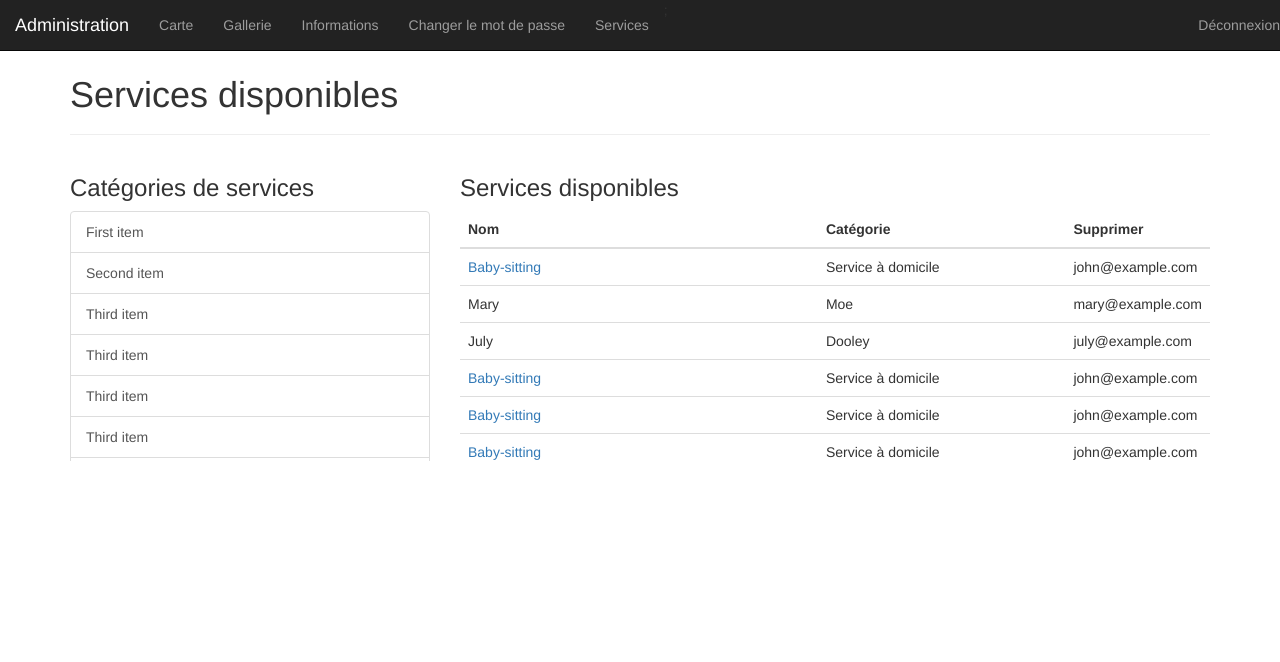
After one commit to Taoukilite/DAR_A_NOCTIS, a PHP site: page /services.php in a window 1280 px wide. The commit adds this page. Shown: the top 662 px of the page. Run offline with PHP 8.4, Linux system fonts and the light colour scheme; the visitor is signed in with stand-in values (Sample User, id 1).

Commit message:
Visuel : Listes services dispo, catégorie, profesionnel dispo

```diff
--- a/708/includes/menubar.php
+++ b/708/includes/menubar.php
@@ -59,6 +59,12 @@ if(!isset($_SESSION["admin"])){
                             </a>
                         </li>
 
+                        <li>
+                            <a href="services.php">
+                                Services
+                            </a>
+                        </li>
+
                     </ul>
 
                     <ul class="nav navbar-nav navbar-right">
--- a/708/index.html
+++ /dev/null
@@ -1 +0,0 @@
-<h1>coucou</h1>
--- a/708/index.php
+++ b/708/index.php
@@ -88,6 +88,7 @@ $telephone = $infos[4]["valeur"];
 
                         <br>
                         <p class="content-text"><?php echo $accueil; ?></p>
+                        <p>toto est arrivé ici</p>
                     </div>
                 </div>
 
--- /dev/null
+++ b/708/services.php
@@ -0,0 +1,111 @@
+<?php
+/**
+ * Created by PhpStorm.
+ * User: stephane
+ * Date: 22/11/16
+ * Time: 20:28
+ */
+    include("includes/menubar.php");
+    include("controller/infos.php");
+
+?>
+
+<br>
+<div class="container">
+    <div class="page-header">
+        <h1>Services disponibles</h1>
+    </div>
+
+    <div class="row">
+        <div class="col-md-4">
+            <h3>Catégories de services</h3>
+            <div class="list-group" style="max-height: 250px; overflow: auto;">
+                <a href="#" class="list-group-item">First item</a>
+                <a href="#" class="list-group-item">Second item</a>
+                <a href="#" class="list-group-item">Third item</a>
+                <a href="#" class="list-group-item">Third item</a>
+                <a href="#" class="list-group-item">Third item</a>
+                <a href="#" class="list-group-item">Third item</a>
+                <a href="#" class="list-group-item">Third item</a>
+                <a href="#" class="list-group-item">Third item</a>
+                <a href="#" class="list-group-item">Third item</a>
+                <a href="#" class="list-group-item">Third item</a>
+                <a href="#" class="list-group-item">Third item</a>
+                <a href="#" class="list-group-item">Third item</a>
+                <a href="#" class="list-group-item">Third item</a>
+                <a href="#" class="list-group-item">Third item</a>
+                <a href="#" class="list-group-item">Third item</a>
+                <a href="#" class="list-group-item">Third item</a>
+            </div>
+        </div>
+
+        <div class="col-md-8">
+            <h3>Services disponibles</h3>
+            <div style="max-height: 250px; overflow: auto;">
+                <table class="table table-hover" >
+                    <thead>
+                    <tr>
+                        <th>Nom</th>
+                        <th style="width:33%">Catégorie</th>
+                        <th style="width:100px">Supprimer</th>
+                    </tr>
+                    </thead>
+                    <tbody>
+                    <tr>
+                        <td><a href="service.php?service=toto">Baby-sitting</a></td>
+                        <td>Service à domicile</td>
+                        <td>john@example.com</td>
+                    </tr>
+                    <tr>
+                        <td>Mary</td>
+                        <td>Moe</td>
+                        <td>mary@example.com</td>
+                    </tr>
+                    <tr>
+                        <td>July</td>
+                        <td>Dooley</td>
+                        <td>july@example.com</td>
+                    </tr>
+                    <tr>
+                        <td><a href="service.php?service=toto">Baby-sitting</a></td>
+                        <td>Service à domicile</td>
+                        <td>john@example.com</td>
+                    </tr>
+                    <tr>
+                        <td><a href="service.php?service=toto">Baby-sitting</a></td>
+                        <td>Service à domicile</td>
+                        <td>john@example.com</td>
+                    </tr>
+                    <tr>
+                        <td><a href="service.php?service=toto">Baby-sitting</a></td>
+                        <td>Service à domicile</td>
+                        <td>john@example.com</td>
+                    </tr>                <tr>
+                        <td><a href="service.php?service=toto">Baby-sitting</a></td>
+                        <td>Service à domicile</td>
+                        <td>john@example.com</td>
+                    </tr>                <tr>
+                        <td><a href="service.php?service=toto">Baby-sitting</a></td>
+                        <td>Service à domicile</td>
+                        <td>john@example.com</td>
+                    </tr>                <tr>
+                        <td><a href="service.php?service=toto">Baby-sitting</a></td>
+                        <td>Service à domicile</td>
+                        <td>john@example.com</td>
+                    </tr>                <tr>
+                        <td><a href="service.php?service=toto">Baby-sitting</a></td>
+                        <td>Service à domicile</td>
+                        <td>john@example.com</td>
+                    </tr>                <tr>
+                        <td><a href="service.php?service=toto">Baby-sitting</a></td>
+                        <td>Service à domicile</td>
+                        <td>john@example.com</td>
+                    </tr>
+                    </tbody>
+                </table>
+            </div>
+        </div>
+    </div>
+</div>
+</body>
+</html>
```
Also changed, not shown: 708/service.php (added, +88 -0 lines), 3 other files.
